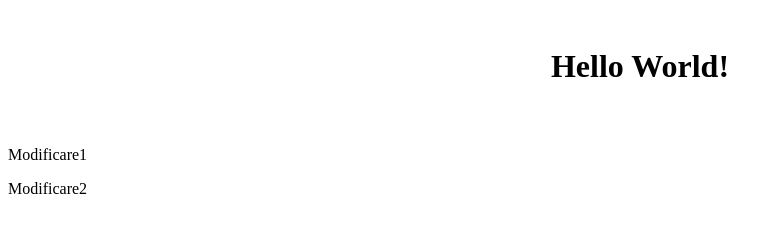
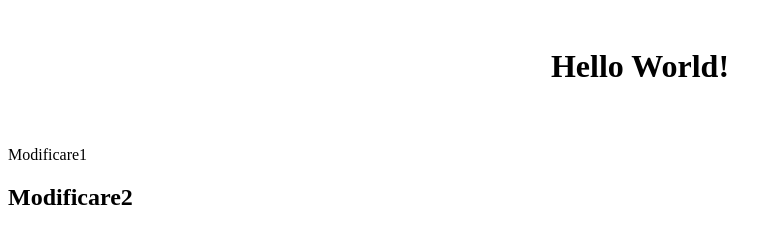
Before and after one commit to CaisimV/hello-world, a plain HTML site: page index.html in a window 1280 px wide. Shown: the whole page, without its empty margins (0-782 px from the left). Drawn offline with Linux system fonts and the light colour scheme.

Commit message:
Modificare titlu

```diff
--- a/index.html
+++ b/index.html
@@ -7,6 +7,6 @@
 <body>
 	<h1 id="myH1" onclick="doIt();">Hello World!</h1>
 	<p>Modificare1</p>
-	<p>Modificare2</p>
+	<h2>Modificare2</h2>
 </body>
 </html>
```
